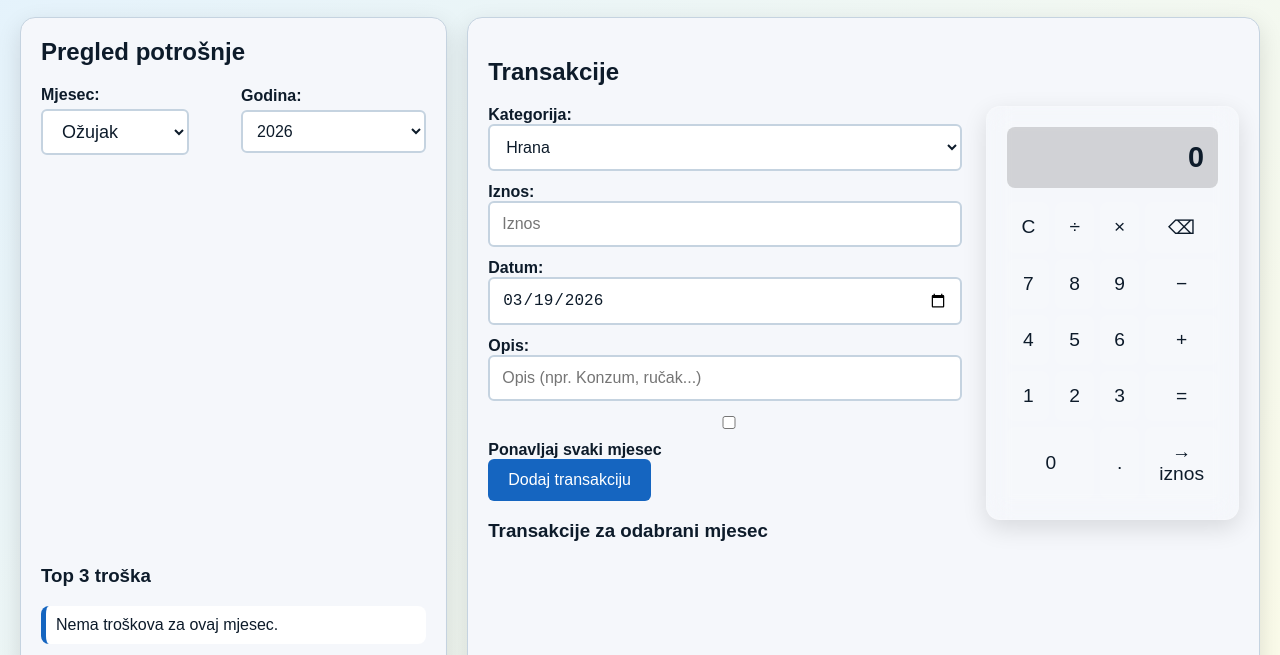
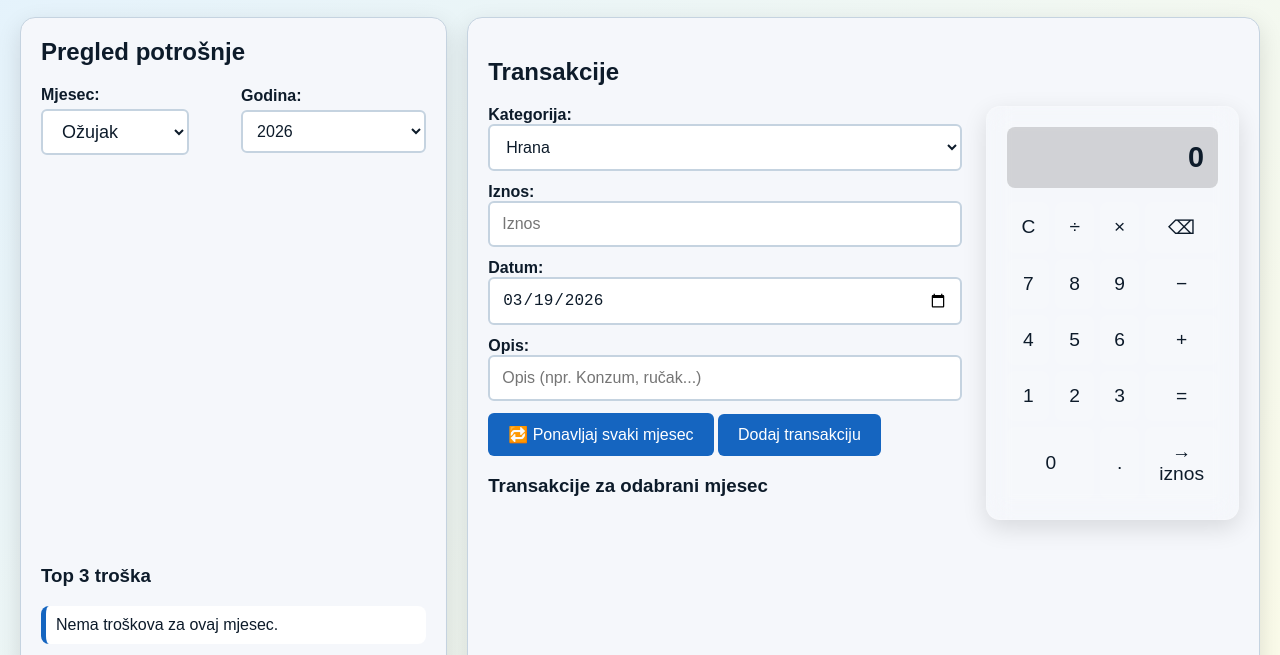
Before and after one commit to GWToni/Pracenje-mjesecnih-troskova, a plain HTML site: page index.html in a window 1280 px wide. Both pictures are taken after a click on the item "Transakcije". Shown: the part 145-800 px from the top of the page. Drawn offline with nearby package versions, Linux system fonts and the light colour scheme; a script that the page names is missing.

Commit message:
Update index.html

```diff
--- a/index.html
+++ b/index.html
@@ -140,10 +140,9 @@
                         <label for="opisUnos">Opis:</label>
                         <input type="text" id="opisUnos" placeholder="Opis (npr. Konzum, ručak...)">
 
-                        <div class="repeat-row">
-                            <input type="checkbox" id="ponavljajCheckbox">
-                            <label for="ponavljajCheckbox">Ponavljaj svaki mjesec</label>
-                        </div>
+                        <button id="ponavljajBtn" class="repeat-btn">
+    🔁 Ponavljaj svaki mjesec
+</button>
 
                         <div id="repeatOptions" class="hidden">
                             <label for="repeatStart">Od datuma:</label>
@@ -228,10 +227,9 @@
         <label for="editOpis">Opis:</label>
         <input type="text" id="editOpis">
 
-        <div class="repeat-row">
-            <input type="checkbox" id="editPonavljajCheckbox">
-            <label for="editPonavljajCheckbox">Ponavljaj svaki mjesec</label>
-        </div>
+        <button id="ponavljajBtn" class="repeat-btn">
+    🔁 Ponavljaj svaki mjesec
+</button>
 
         <div id="editRepeatOptions" class="hidden">
             <label for="editRepeatStart">Od datuma:</label>
```
